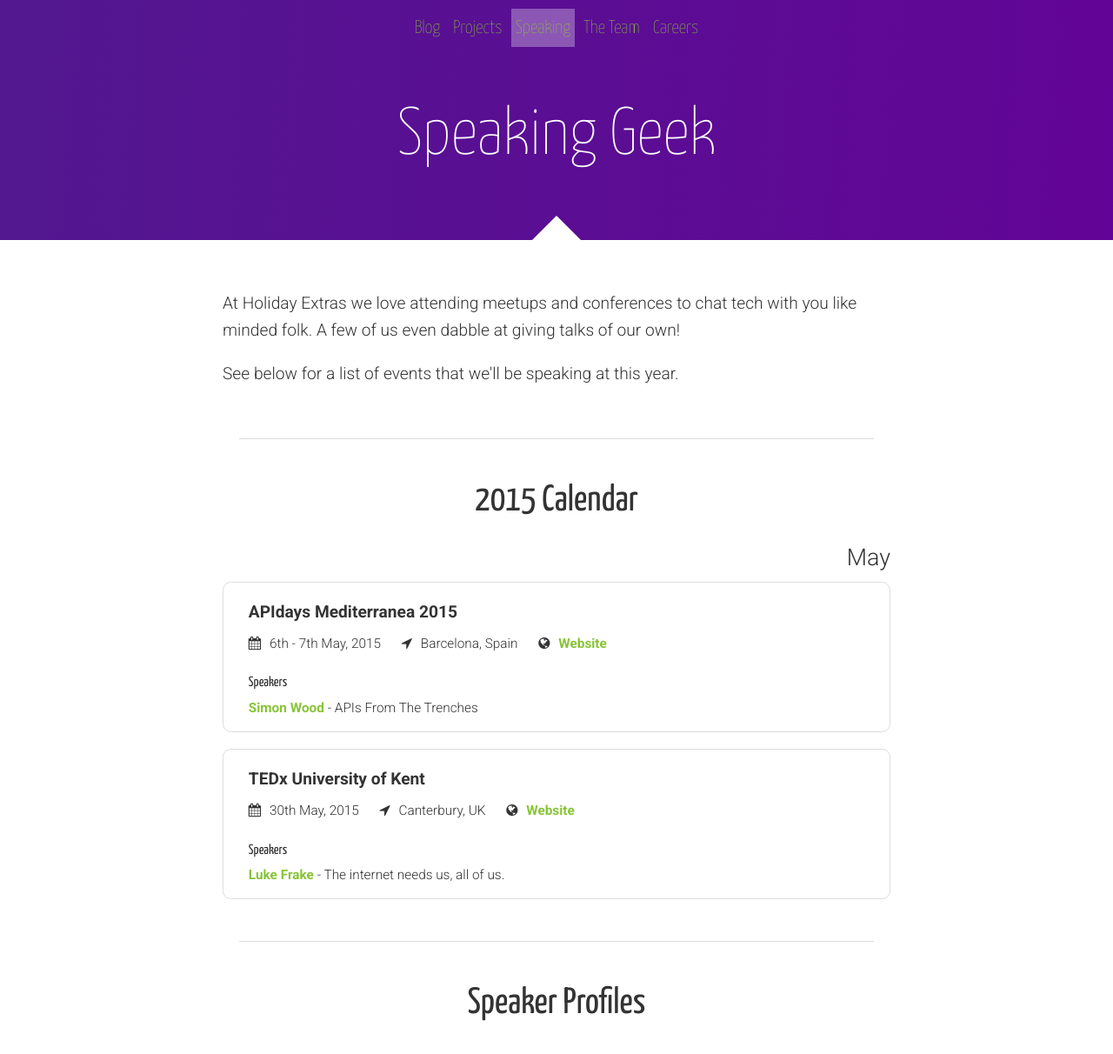
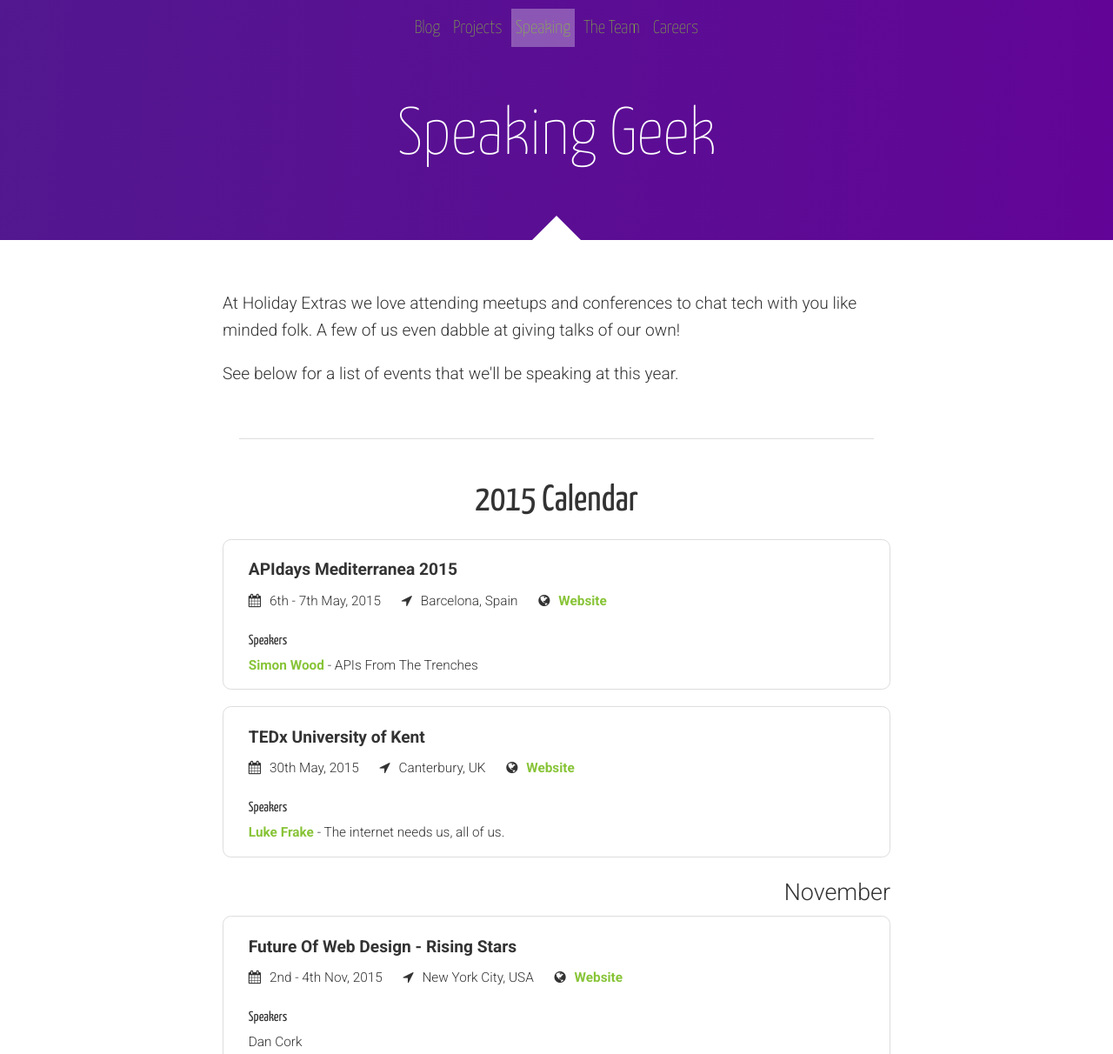
Before and after one commit to holidayextras/holidayextras.github.com, a Jekyll site: the page built from speaking/index.html, in a window 1280 px wide and 1400 px high, cut to the strip 0-1212 px from the top of the window. Shown: the whole strip at 87% size. Built offline with Jekyll 4.4.1, drawn with Linux system fonts in a browser that asks for light colours; nearby versions of some CDN libraries.

Commit message:
udpate speaking list

```diff
--- a/_data/speaking.yml
+++ b/_data/speaking.yml
@@ -1,9 +1,19 @@
+- name: 'Future Of Web Design - Rising Stars'
+  location: 'New York City, USA'
+  link: 'http://www.tedxuniversityofkent.com/'
+  pretty_date: '2nd - 4th Nov, 2015'
+  date_for_ordering: '2015-11-02'
+  month: '11'
+  year: '2015'
+  speakers:
+    - name: 'Dan Cork'
+
 - name: 'TEDx University of Kent'
   location: 'Canterbury, UK'
   link: 'http://www.tedxuniversityofkent.com/'
   pretty_date: '30th May, 2015'
   date_for_ordering: '2015-05-30'
-  month: '5'
+  month: '05'
   year: '2015'
   speakers:
     - name: 'Luke Frake'
@@ -14,7 +24,7 @@
   link: 'http://mediterranea.apidays.io/'
   pretty_date: '6th - 7th May, 2015'
   date_for_ordering: '2015-05-06'
-  month: '5'
+  month: '05'
   year: '2015'
   speakers:
     - name: 'Simon Wood'
```
Also changed, not shown: _data/month_names.yml (+9 -9 lines).
